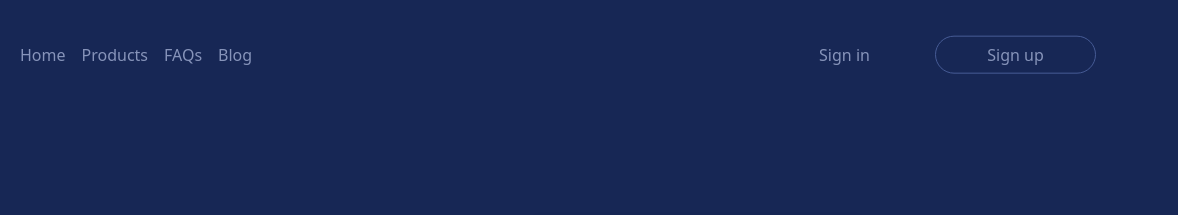
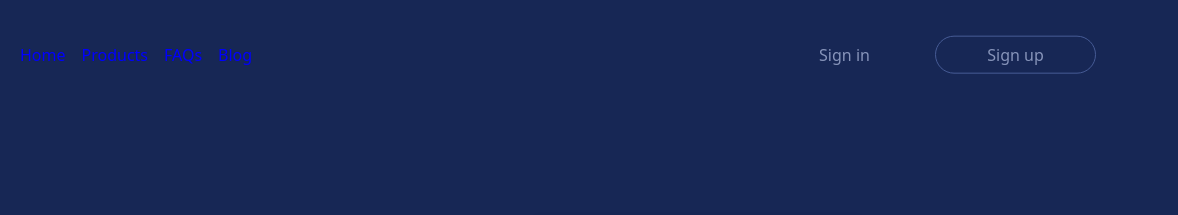
Before and after one commit to LaniJ/Landing-page-Github-practice, a plain HTML site: page index.html in a window 1280 px wide. Shown: the top 215 px of the page, 102-1280 px from the left. Drawn offline with nearby package versions, Linux system fonts and the light colour scheme.

Commit message:
I changed 2 pink colors to blue

```diff
--- a/style.css
+++ b/style.css
@@ -7,7 +7,7 @@
   width: 100%;
   min-height: 800px;
   background-color: #172755;
-  border-bottom: 10px solid var(--theme-pink);
+  border-bottom: 10px solid blue;
   position: relative;
   /* overflow: hidden; */
   transform: skew(0, -4.76deg) translateY(calc(50vw / -12));
@@ -49,7 +49,7 @@
 }
 
 #nav-menu a {
-  color: var(--text-secondary);
+  color: blue;
 }
 
 .menu-btn:first-of-type {
```
